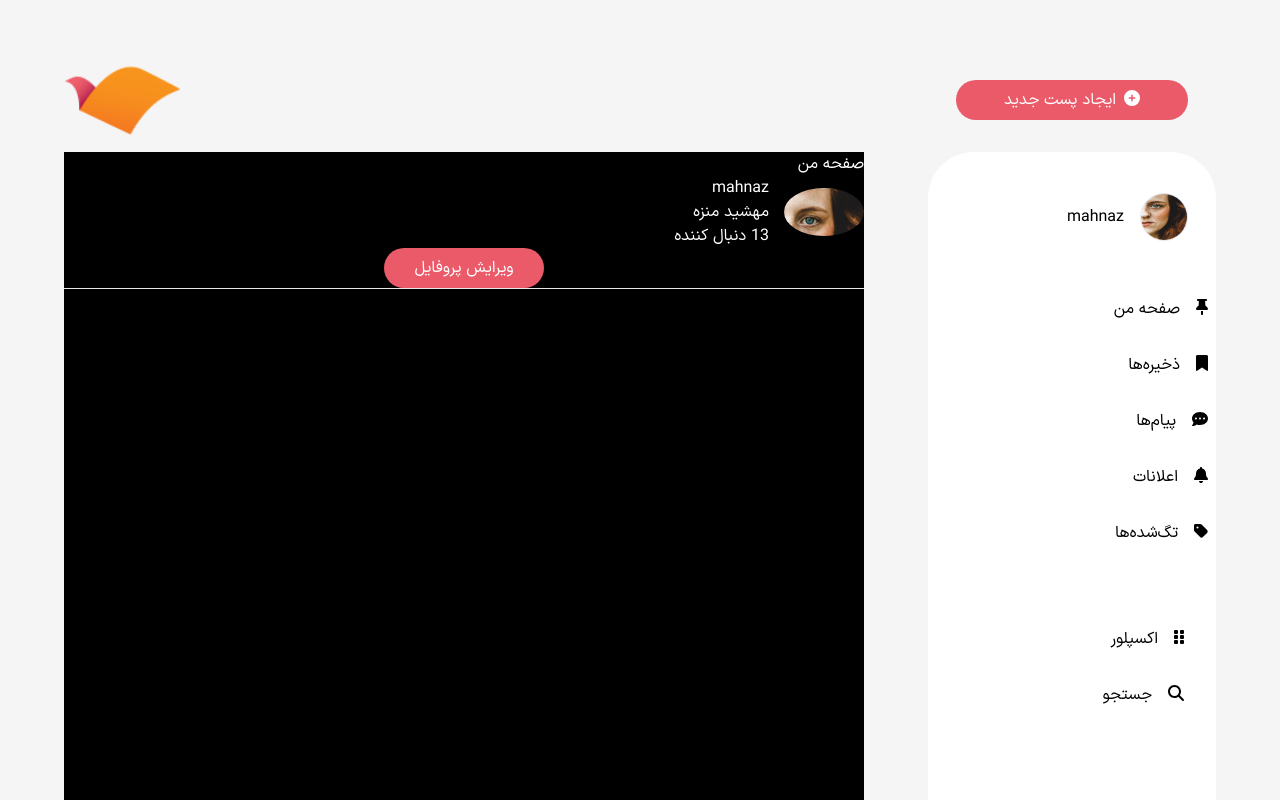
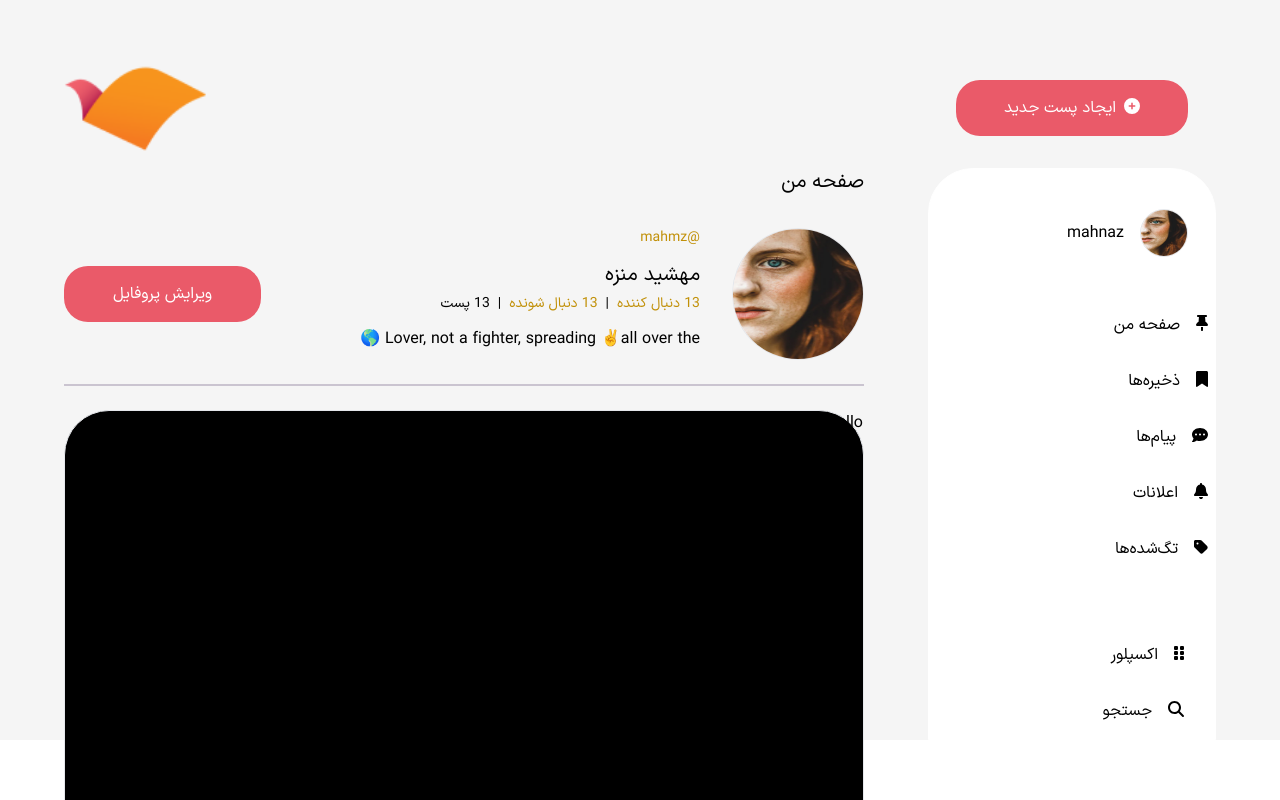
Before and after one commit to Hooman13/RahnemaCollegeProject, a React (Create React App) app: page /profile in a window 1280 px wide. Shown: the top 800 px of the page. Built offline with nearby package versions, Linux system fonts and the light colour scheme.

Commit message:
last changes in mypage and profile page

```diff
--- a/src/components/MyPage.tsx
+++ b/src/components/MyPage.tsx
@@ -2,25 +2,55 @@ import styles from "./MyPage.module.css";
 import { Link } from "react-router-dom";
 export const MyPage = () => {
   return (
-    <div className={`${styles.myPage}`}>
-      <h1 className={`${styles.pageTitle}`}>صفحه من</h1>
-
-      <div className={`${styles.userAvatarBox}`}>
-        <img src="./img/avatar.png" className="user-avatar" alt="" />
+    <>
+      <div>
+        {/* profile informations */}
+        <div className="text-black border-b-2 border-[#CAC4D0] pb-6">
+          <h1 className="mb-8 text-xl">صفحه من</h1>
+          <div className="flex justify-between">
+            <div className="flex items-center">
+              <img
+                className="border rounded-full ml-8 w-[132px] h-[132px]"
+                src="./img/avatar.png"
+                alt=""
+              />
+              <div className="grid grid-rows-4 h-[132px]">
+                <div className="user-display-name text-sm text-[#C19008]">
+                  @mahmz
                 </div>
-
-      <div className={`${styles.userDetails}`}>
-        <p className="user-display-name">mahnaz</p>
-        <p className="user-full-name">مهشید منزه</p>
-        <p className="user-followers-details">13 دنبال کننده</p>
+                <div className="user-full-name text-xl">مهشید منزه</div>
+                <div className="text-sm flex  ">
+                  <div className="user-followers-details pl-2 text-[#C19008]">
+                    13 دنبال کننده
                   </div>
+                  |
+                  <div className="user-followers-details px-2 text-[#C19008]">
+                    13 دنبال شونده
+                  </div>
+                  |<div className="user-followers-details pr-2">13 پست</div>
+                </div>
+                <div className="user-followers-details w-[377px]">
+                  Lover, not a fighter, spreading ✌️all over the 🌎
+                </div>
+              </div>
+            </div>
+            <div className="flex items-center justify-items-end	">
               <Link to="/editpage">
-        <button type="button" className={`${styles.editProfileBtn}`}>
+                <button
+                  type="button"
+                  className="w-[197px] py-4 px-2 bg-[#EA5A69] rounded-3xl text-white "
+                >
                   ویرایش پروفایل
                 </button>
               </Link>
-
-      <hr />
             </div>
+          </div>
+        </div>
+        {/* posts place */}
+        <div className="mt-6 bg-black h-full border rounded-t-[45px]">
+          hello
+        </div>
+      </div>
+    </>
   );
 };
--- a/src/pages/Profile.tsx
+++ b/src/pages/Profile.tsx
@@ -16,13 +16,14 @@ import { MyPage } from "../components/MyPage";
 
 export const Profile = () => {
   return (
-    <div className="w-screen h-screen pt-16 px-16 bg-[#F5F5F5]">
+    <>
+      <div className="w-screen h-full pt-16 px-16 bg-[#F5F5F5]">
         {/* header */}
         <div className="grid grid-cols-12 mb-4">
           <div className="grid col-span-3 py-4 justify-items-center	">
             <button
               type="button"
-            className="w-[232px] py-2 bg-[#EA5A69] rounded-3xl text-white"
+              className="w-[232px] py-4 px-2 bg-[#EA5A69] rounded-3xl text-white"
             >
               <FontAwesomeIcon className="ml-2" icon={faCirclePlus} />
               ایجاد پست جدید
@@ -35,7 +36,7 @@ export const Profile = () => {
         {/* main */}
         <div className="grid grid-cols-12">
           {/* sideBar */}
-        <div className="h-screen w-auto col-span-3 bg-white border border-white rounded-t-[45px] justify-items-center	">
+          <div className="h-full w-auto col-span-3 bg-white border border-white rounded-t-[45px] justify-items-center	">
             <div>
               <div className="w-[296px] items-center flex h-20 m-6 py-4 px-8">
                 <img
@@ -90,10 +91,11 @@ export const Profile = () => {
               </Link>
             </div>
           </div>
-        <div className="bg-black  mr-16 grid col-span-9">
+          <div className="mr-16   grid col-span-9">
             <MyPage />
           </div>
         </div>
       </div>
+    </>
   );
 };
```
Lines whose indentation alone changed are shown as unchanged.
